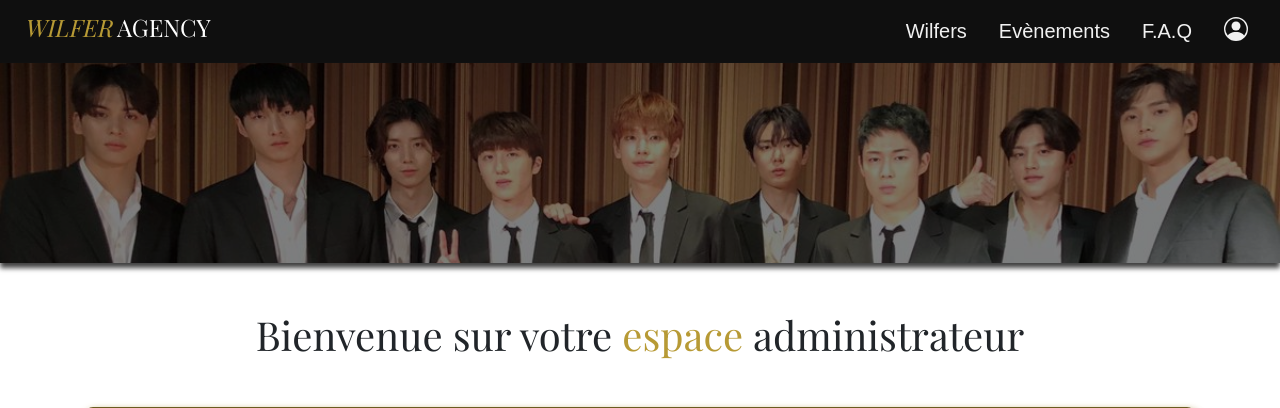
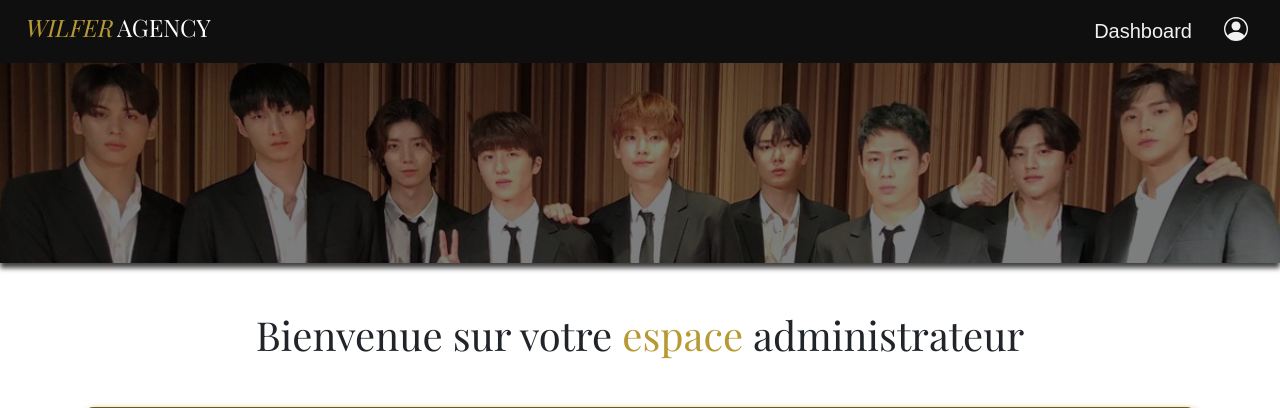
Before and after one commit to KevinVanphavong/wiler, a Symfony app: template templates/admin/index.html.twig in a window 1280 px wide. Shown: the top 408 px of the page. Run offline with Twig, Linux system fonts and the light colour scheme; the template is opened without the code that fills it, so the values that code supplies are empty; style sheets or scripts are compiled from the project's sources; some libraries are stand-ins or nearby versions.

Commit message:
delete admin navbar link, exchange for one dashboard link

```diff
--- a/templates/includes/_navbarAdmin.html.twig
+++ b/templates/includes/_navbarAdmin.html.twig
@@ -22,13 +22,7 @@
 	<div class="collapse navbar-collapse w-100 text-left" id="navbarNav">
 		<ul class="navbar-nav ml-auto">
 			<li class="nav-item pr-3">
-				<a class="nav-link" href="{{ path("admin_wilfer_index") }}">Wilfers</a>
-			</li>
-			<li class="nav-item pr-3">
-				<a class="nav-link" href="{{ path("admin_entertainement_index") }}">Evènements</a>
-			</li>
-			<li class="nav-item pr-3">
-				<a class="nav-link" href="{{ path("admin_faq_index") }}">F.A.Q</a>
+				<a class="nav-link" href="{{ path("admin_dashboard") }}">Dashboard</a>
 			</li>
 			<li class="nav-item dropdown pr-3">
 				<a class="nav-link dropdown-toggle pt-1" href="#" id="navbarDropdown" role="button" data-toggle="dropdown" aria-haspopup="true" aria-expanded="false">
```
